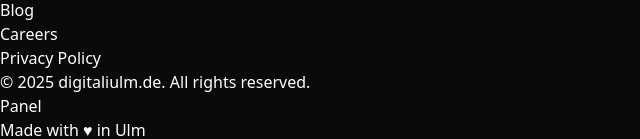
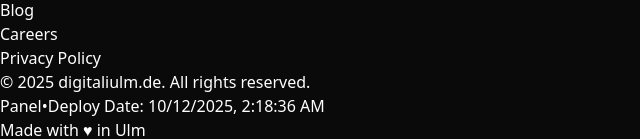
Before and after one commit to egemenyediel/digitaliulm-website, a React (Vite) app: page / in a window 1280 px wide. Shown: the part 880-1019 px from the top of the page, without its empty margins (0-640 px from the left). Built offline with nearby package versions, Linux system fonts and the light colour scheme; no server answers.

Commit message:
feat: add deploy timestamp to footer
- Display build time in footer (localized for each language)
- Add __BUILD_TIME__ global variable
- Show deployment date in footer bottom bar
- Helps track when site was last deployed

```diff
--- a/index.html
+++ b/index.html
@@ -11,6 +11,10 @@
 
     <body>
       <div id="root"></div>
+      <script>
+        // Inject build timestamp at runtime
+        window.__BUILD_TIME__ = new Date().toISOString();
+      </script>
       <script type="module" src="/src/main.tsx"></script>
     </body>
   </html>
--- a/src/components/Footer.tsx
+++ b/src/components/Footer.tsx
@@ -14,7 +14,8 @@ export function Footer({ lang }: FooterProps) {
       about: 'Hakkımızda',
       blog: 'Blog',
       careers: 'Kariyer',
-      privacy: 'Gizlilik Politikası'
+      privacy: 'Gizlilik Politikası',
+      deployedAt: 'Deploy Tarihi'
     },
     de: {
       tagline: 'Eine digitalere Welt mit künstlicher Intelligenz',
@@ -24,7 +25,8 @@ export function Footer({ lang }: FooterProps) {
       about: 'Über uns',
       blog: 'Blog',
       careers: 'Karriere',
-      privacy: 'Datenschutz'
+      privacy: 'Datenschutz',
+      deployedAt: 'Deploy-Datum'
     },
     en: {
       tagline: 'A more digital world with artificial intelligence',
@@ -34,11 +36,18 @@ export function Footer({ lang }: FooterProps) {
       about: 'About Us',
       blog: 'Blog',
       careers: 'Careers',
-      privacy: 'Privacy Policy'
+      privacy: 'Privacy Policy',
+      deployedAt: 'Deploy Date'
     }
   };
 
   const t = translations[lang];
+
+  // Get build timestamp from window or use current time
+  const buildTime = (window as any).__BUILD_TIME__ || new Date().toISOString();
+  const formattedTime = new Date(buildTime).toLocaleString(
+    lang === 'tr' ? 'tr-TR' : lang === 'de' ? 'de-DE' : 'en-US'
+  );
 
   return (
     <footer className="relative border-t border-white/10 mt-24">
@@ -140,7 +149,7 @@ export function Footer({ lang }: FooterProps) {
 
         {/* Bottom Bar */}
         <div className="pt-8 border-t border-white/10 flex flex-col md:flex-row justify-between items-center gap-4 text-sm text-white/60">
-          <div className="flex items-center gap-4">
+          <div className="flex items-center gap-4 flex-wrap">
             <p>&copy; {new Date().getFullYear()} digitaliulm.de. {t.rights}</p>
             <a
               href="#admin"
@@ -148,6 +157,10 @@ export function Footer({ lang }: FooterProps) {
             >
               Panel
             </a>
+            <span className="text-white/30">•</span>
+            <span className="text-xs text-white/40">
+              {t.deployedAt}: <span className="text-[#0EA5E9]">{formattedTime}</span>
+            </span>
           </div>
           <p>Made with <span className="text-[#0EA5E9]">♥</span> in Ulm</p>
         </div>
```
